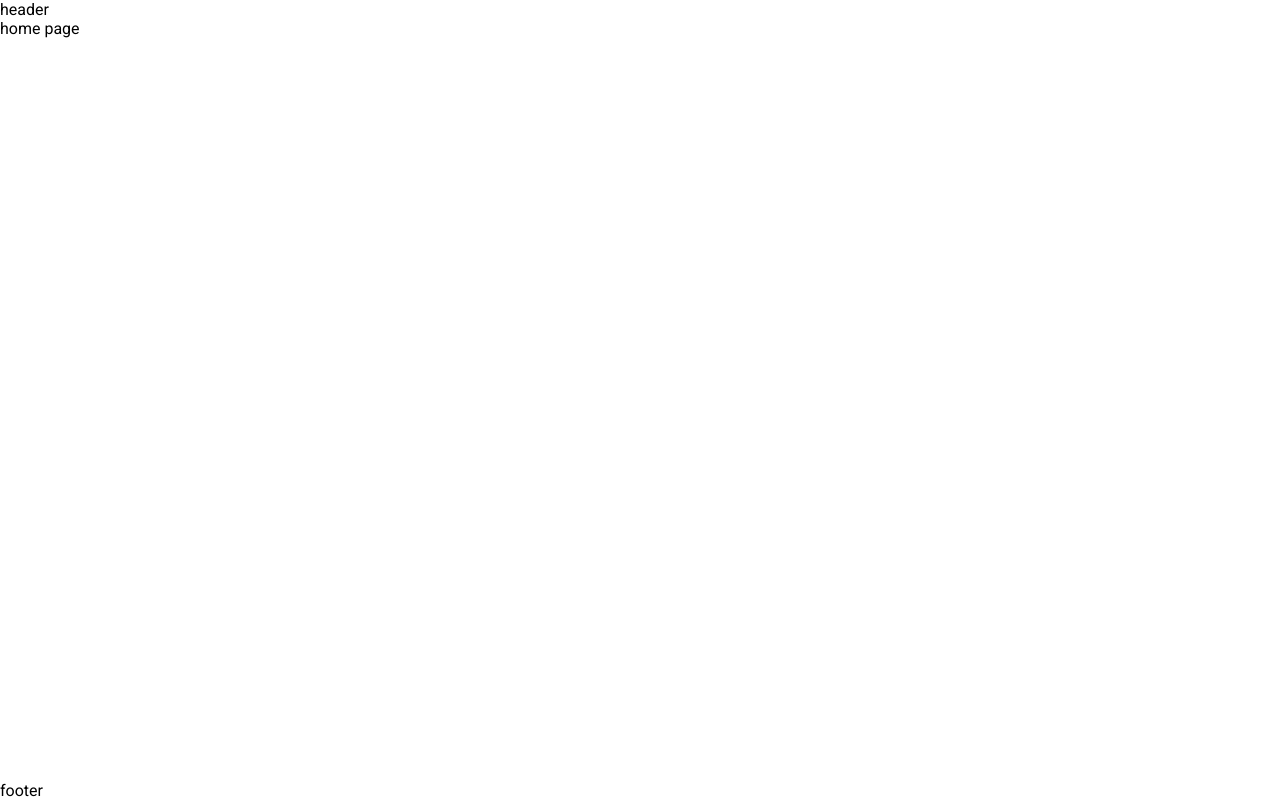
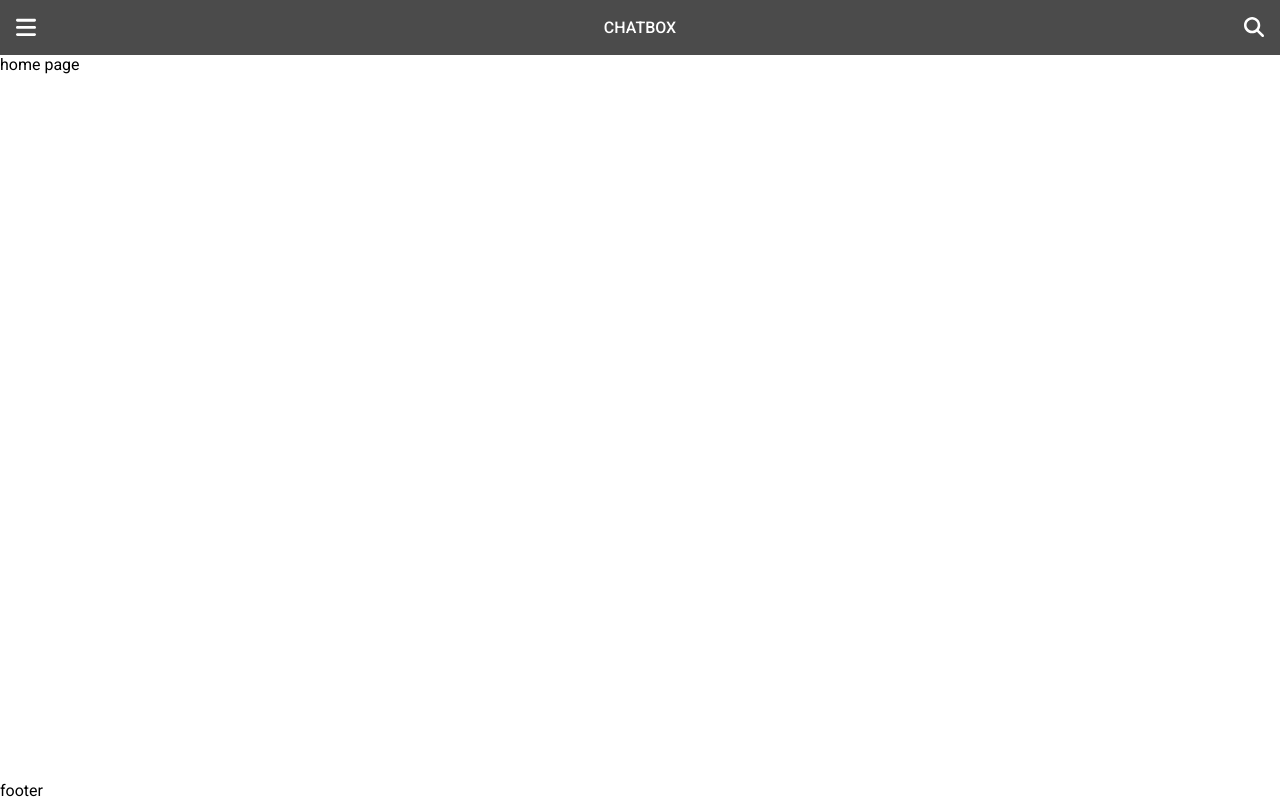
Before and after one commit to No-Country/S7-20-T-NODEREACT, a React (Vite) app in the folder frontend/: page / in a window 1280 px wide. Built offline with nearby package versions, Linux system fonts and the light colour scheme.

Commit message:
feat(web): add interface of the home page header

```diff
--- a/frontend/src/components/header/Header.tsx
+++ b/frontend/src/components/header/Header.tsx
@@ -1,8 +1,38 @@
+import { IconMagnifyingGlass, IconMenu } from '@/components'
+import styled from 'styled-components'
+
+const HeaderStyled = styled('header')`
+  color: var(--text-two);
+  background-color: var(--background-two);
+  display: flex;
+  flex-flow: row nowrap;
+  justify-content: space-between;
+  align-items: center;
+  padding: clamp(1rem, 1vw, 2rem);
+
+  svg {
+    fill: var(--i-component-one);
+    width: clamp(1.25rem, 1.25vw, 2.5rem);
+  }
+`
+const WrapperIconMenu = styled('button')`
+
+`
+const Heading = styled('h1')`
+  font-size: clamp(1rem, 1vw, 2rem);
+  font-weight: 500;
+`
+const WrapperIconMagnifyingGlass = styled('button')`
+
+`
+
 const Header = (): JSX.Element => {
   return (
-    <header>
-      header
-    </header>
+    <HeaderStyled>
+      <WrapperIconMenu title='Icono del menu de navegacion'><IconMenu /></WrapperIconMenu>
+      <Heading>CHATBOX</Heading>
+      <WrapperIconMagnifyingGlass title='Icono de busqueda'><IconMagnifyingGlass /></WrapperIconMagnifyingGlass>
+    </HeaderStyled>
   )
 }
 
--- /dev/null
+++ b/frontend/src/components/icons/IconMagnifyingGlass.tsx
@@ -0,0 +1,9 @@
+const IconMagnifyingGlass = (): JSX.Element => {
+  return (
+    <svg xmlns='http://www.w3.org/2000/svg' viewBox='0 0 512 512'>
+      <path d='M416 208c0 45.9-14.9 88.3-40 122.7L502.6 457.4c12.5 12.5 12.5 32.8 0 45.3s-32.8 12.5-45.3 0L330.7 376c-34.4 25.2-76.8 40-122.7 40C93.1 416 0 322.9 0 208S93.1 0 208 0S416 93.1 416 208zM208 352a144 144 0 1 0 0-288 144 144 0 1 0 0 288z' />
+    </svg>
+  )
+}
+
+export { IconMagnifyingGlass }
--- /dev/null
+++ b/frontend/src/components/icons/IconMenu.tsx
@@ -0,0 +1,9 @@
+const IconMenu = (): JSX.Element => {
+  return (
+    <svg xmlns='http://www.w3.org/2000/svg' viewBox='0 0 448 512'>
+      <path d='M0 96C0 78.3 14.3 64 32 64H416c17.7 0 32 14.3 32 32s-14.3 32-32 32H32C14.3 128 0 113.7 0 96zM0 256c0-17.7 14.3-32 32-32H416c17.7 0 32 14.3 32 32s-14.3 32-32 32H32c-17.7 0-32-14.3-32-32zM448 416c0 17.7-14.3 32-32 32H32c-17.7 0-32-14.3-32-32s14.3-32 32-32H416c17.7 0 32 14.3 32 32z' />
+    </svg>
+  )
+}
+
+export { IconMenu }
--- a/frontend/src/components/index.ts
+++ b/frontend/src/components/index.ts
@@ -1,3 +1,7 @@
 export * from './footer/Footer'
 export * from './header/Header'
+export * from './icons/IconArrowBack'
+export * from './icons/IconMagnifyingGlass'
+export * from './icons/IconMenu'
+export * from './icons/IconMoreVert'
 export * from './navbar/Navbar'
--- a/frontend/src/styled-components/StylesProvider.tsx
+++ b/frontend/src/styled-components/StylesProvider.tsx
@@ -10,6 +10,8 @@ const StylesProvider = createGlobalStyle`
     // BACKGROUNDS
     --background-one: #FFFFFF;
     --background-two: #4B4B4B;
+    // COMPONENTS
+    --i-component-one: #FFFFFF;
     // TYPOGRAPHY
     --family-one: 'Roboto', sans-serif;
   }
```
